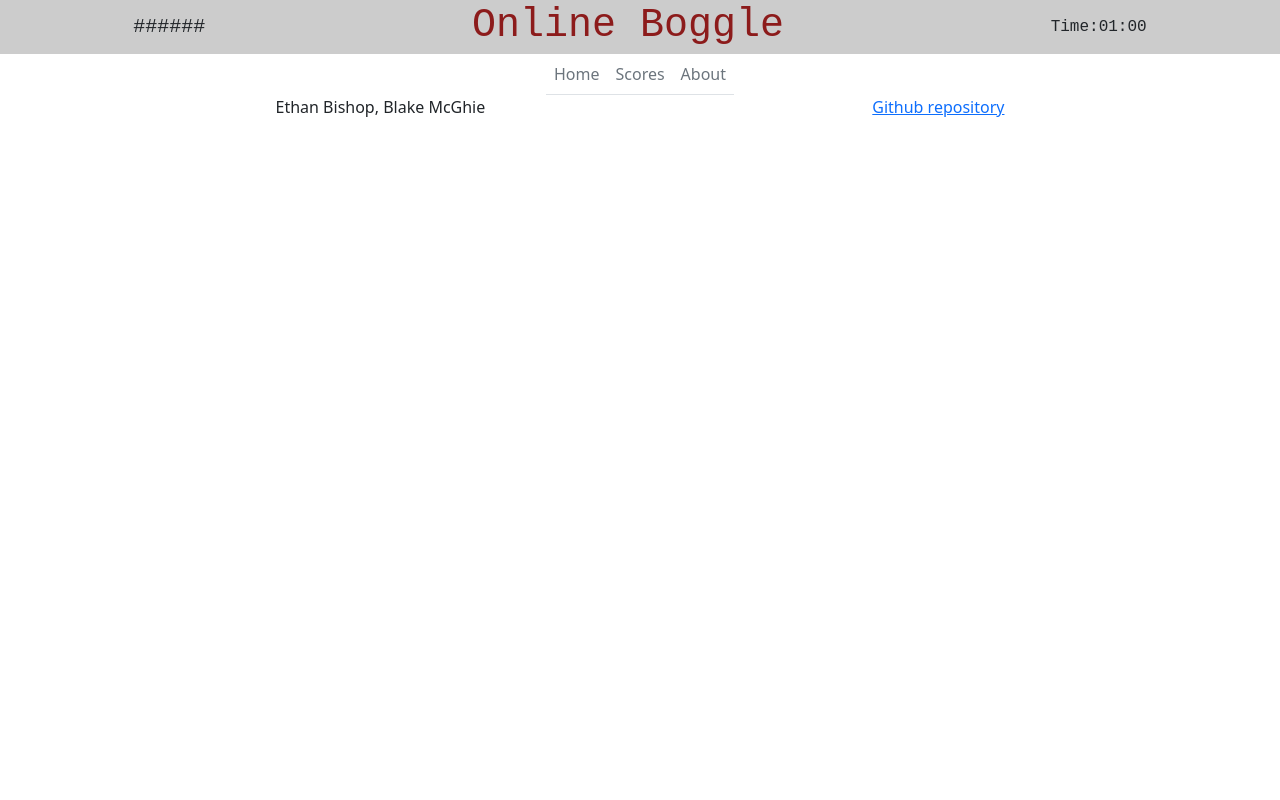
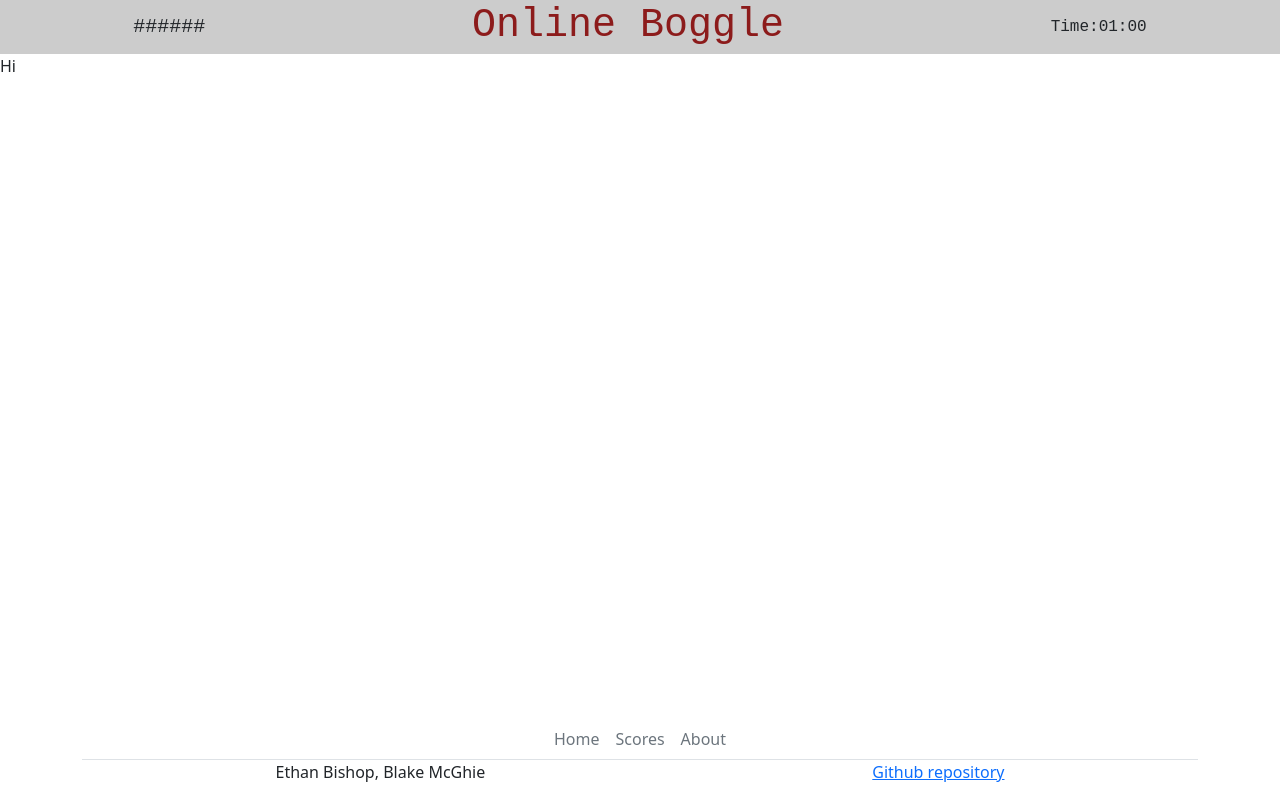
Before and after one commit to ethanguin/startup, a React (Create React App) app: page / in a window 1280 px wide. Built offline with nearby package versions, Linux system fonts and the light colour scheme; a web font is replaced by a local one.

Commit message:
edit(index.css) flex fixed for mian

```diff
--- a/src/App.jsx
+++ b/src/App.jsx
@@ -7,11 +7,10 @@ import './index.css';
 
 function App() {
   return (
-    <div className="App">
-      <header className="App-header">
-        <Header />
-        <Footer />
-      </header>
+    <div className='App'>
+      <Header />
+      <div className='main'>Hi</div>
+      <Footer />
     </div>
   );
 }
--- a/src/index.css
+++ b/src/index.css
@@ -126,15 +126,25 @@ body {
     flex-direction: row;
     align-items: center;
 }
+.App {
+  display: flex;
+  flex: 1;
+  flex-direction: column;
+}
 
-main {
+#root {
+  display: flex;
+  flex: 1;
+}
+
+.main {
     flex: 1;
     display: flex;
     flex-direction: column;
     justify-content: flex-start;
 }
 
-footer {
+.app-footer {
     display: flex;
     flex-direction: row;
 
```
